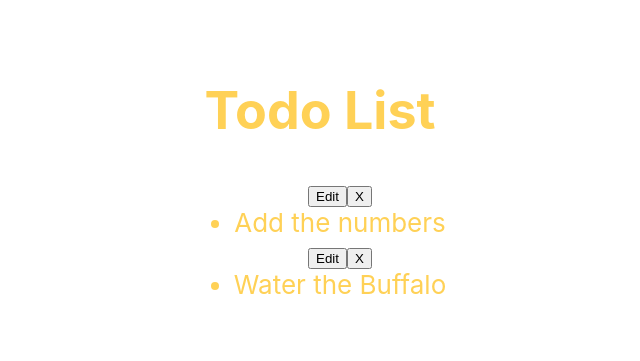
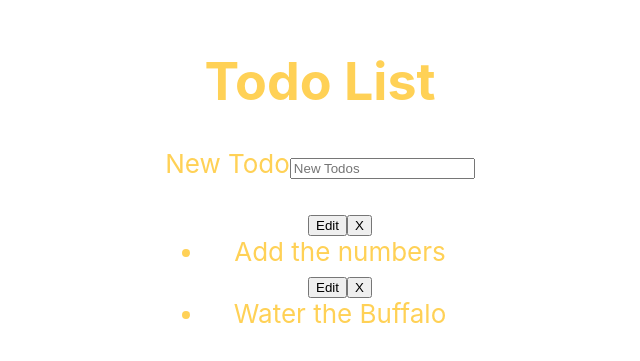
Before and after one commit to mykey007/react-course, a React (Create React App) app: page / in a window 1280 px wide. Shown: the part 215-576 px from the top of the page, without its empty margins (320-960 px from the left). Built offline with nearby package versions, Linux system fonts and the light colour scheme.

Commit message:
make and bring in new todo form item

```diff
--- /dev/null
+++ b/src/NewTodoForm.js
@@ -0,0 +1,32 @@
+import React, { Component } from 'react'
+
+class NewTodoForm extends Component {
+    constructor(props) {
+        super(props)
+        this.state = {task: ""}
+        this.handleChange = this.handleChange.bind(this)
+    }
+    handleChange(evt) {
+        this.setState({
+            [evt.target.name]: evt.target.value
+        })
+        evt.preventDefault()
+    }
+    render() {
+        return (
+            <form>
+                <label htmlFor="task">New Todo</label>
+                <input
+                    type="text"
+                    id="task"
+                    placeholder="New Todos"
+                    value={this.state.task}
+                    onChange={this.handleChange}
+                    name="task"
+                />
+            </form>
+        )
+    }
+}
+
+export default NewTodoForm
--- a/src/TodoList.js
+++ b/src/TodoList.js
@@ -1,5 +1,6 @@
 import React, { Component } from "react";
 import Todo from './Todo'
+import NewTodoForm from './NewTodoForm'
 class TodoList extends Component {
     constructor(props) {
         super(props)
@@ -12,6 +13,7 @@
         return (
             <div className='Ball'>
             <h1>Todo List</h1>
+            <NewTodoForm/>
             <ul>
                 {todos}
             </ul>
```
